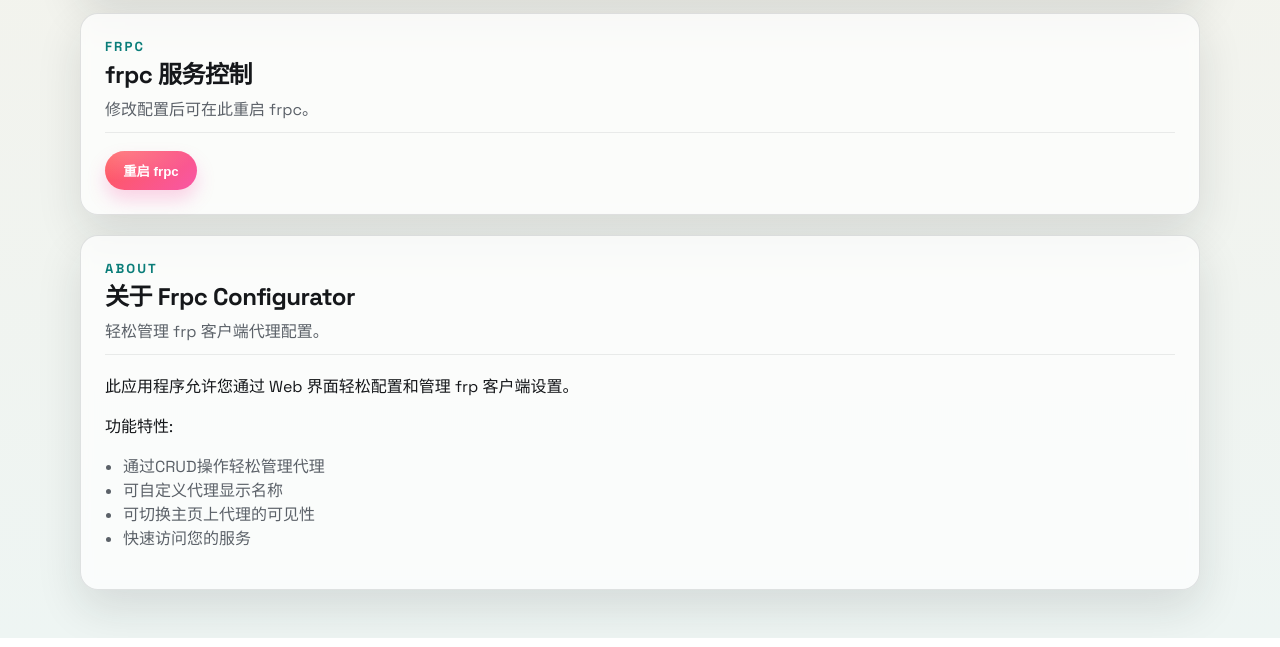
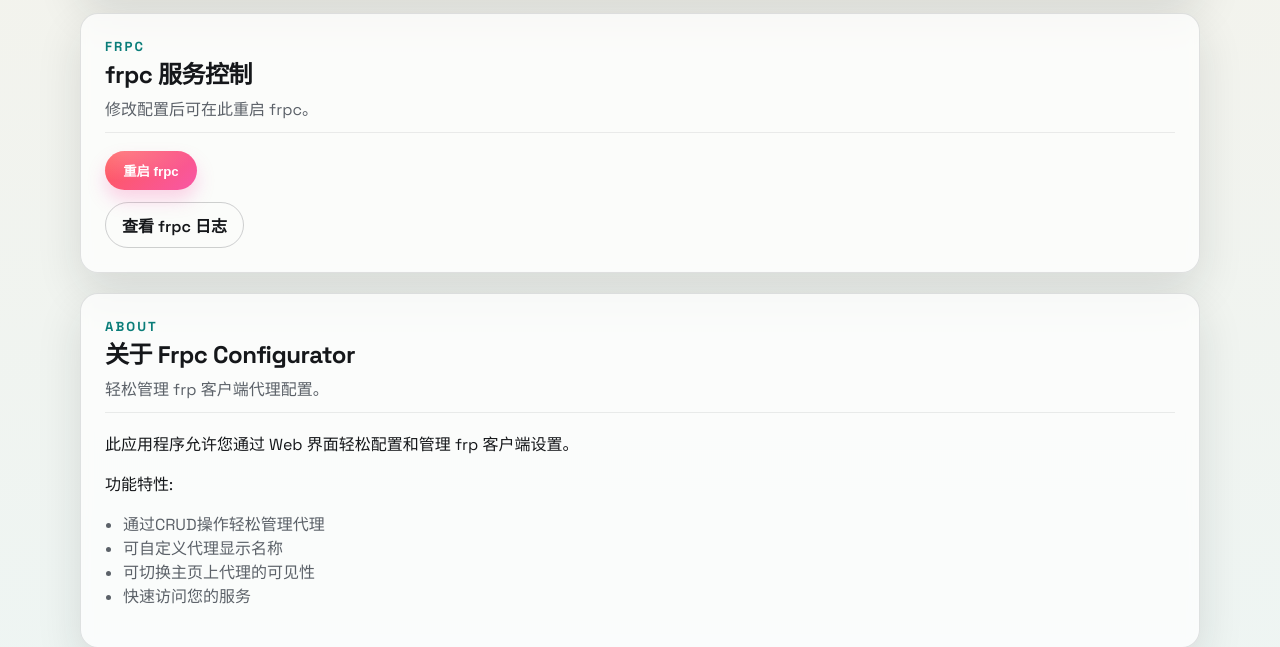
Before and after one commit to yancj9ya/frpcweb, a Flask app: page /settings in a window 1280 px wide. Shown: the part 382-1029 px from the top of the page. Run offline with Flask 3, Linux system fonts and the light colour scheme.

Commit message:
feat(frpc): 启动时记录日志并提供查看接口

```diff
--- a/app/__init__.py
+++ b/app/__init__.py
@@ -11,6 +11,11 @@ def create_app():
     with app.app_context():
         from . import routes
 
+        try:
+            routes.start_frpc()
+        except Exception:
+            pass
+
     @app.after_request
     def after_request(response):
         if response.mimetype == "text/html":
--- a/app/routes.py
+++ b/app/routes.py
@@ -79,14 +79,16 @@ def start_frpc():
         return False, f"frpc 不存在: {FRPC_BIN_PATH}"
     try:
         os.chmod(FRPC_BIN_PATH, 0o755)
+        log_path = "/tmp/frpc.log"
+        log_file = open(log_path, "a", encoding="utf-8")
         process = subprocess.Popen(
             [f"{FRPC_BIN_PATH}", "-c", f"/{FRPC_TOML_PATH}"],
-            stdout=subprocess.DEVNULL,
-            stderr=subprocess.DEVNULL,
+            stdout=log_file,
+            stderr=log_file,
         )
         with open(FRPC_PID_PATH, "w", encoding="utf-8") as f:
             f.write(str(process.pid))
-        return True, f"frpc 已启动，PID={process.pid}"
+        return True, f"frpc 已启动，PID={process.pid}，日志: {log_path}"
     except Exception as exc:
         return False, f"启动 frpc 失败: {exc}"
 
@@ -182,6 +184,19 @@ def frpc_restart():
         return jsonify({"status": status, "message": message})
     flash(message, status)
     return redirect(url_for("settings"))
+
+
+@app.route("/frpc/log")
+def frpc_log():
+    log_path = "/tmp/frpc.log"
+    if not os.path.exists(log_path):
+        return jsonify({"status": "error", "message": "frpc 日志不存在"}), 404
+    try:
+        with open(log_path, "r", encoding="utf-8", errors="ignore") as f:
+            content = f.read()
+        return jsonify({"status": "success", "log": content[-8000:]})
+    except Exception as exc:
+        return jsonify({"status": "error", "message": f"读取日志失败: {exc}"}), 500
 
 
 @app.route("/add_proxy", methods=["POST"])
--- a/app/templates/settings.html
+++ b/app/templates/settings.html
@@ -53,6 +53,9 @@
             <form method="POST" action="/frpc/restart" onsubmit="return confirm('确定要重启 frpc 服务吗？')">
                 <button type="submit" class="warning">重启 frpc</button>
             </form>
+            <div style="margin-top: 12px;">
+                <a href="/frpc/log" role="button" class="secondary" target="_blank">查看 frpc 日志</a>
+            </div>
         </div>
 
         <div class="card">
```
